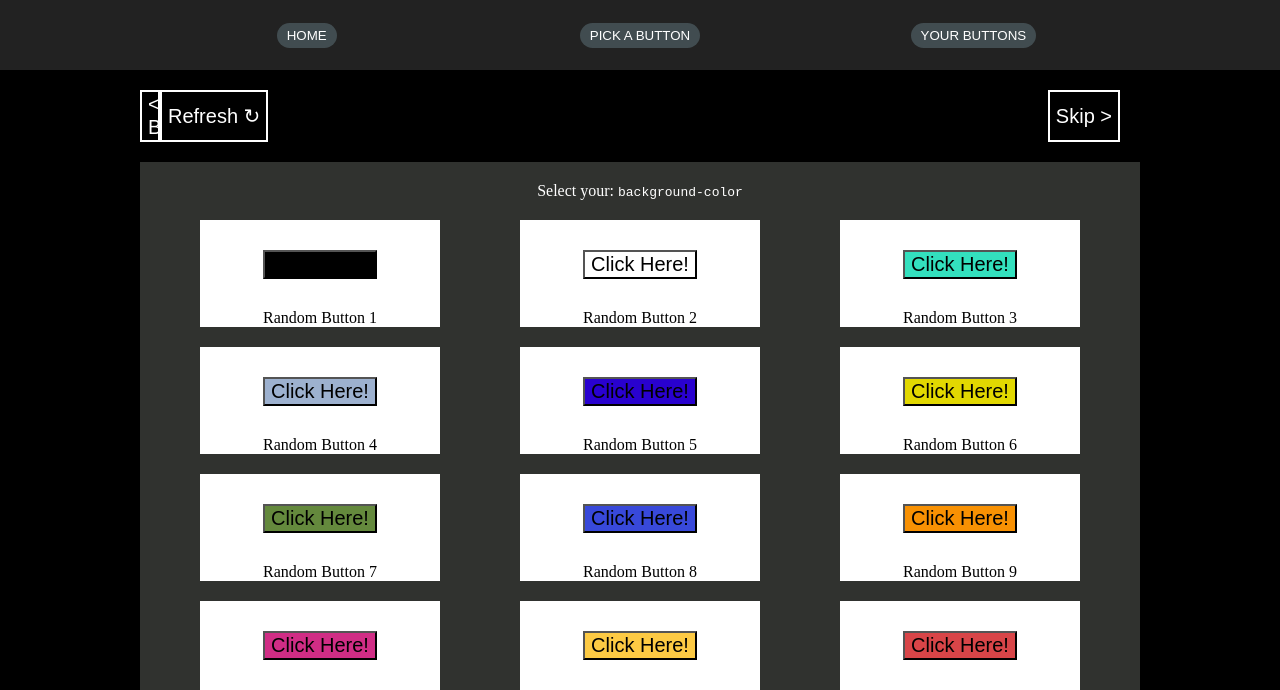
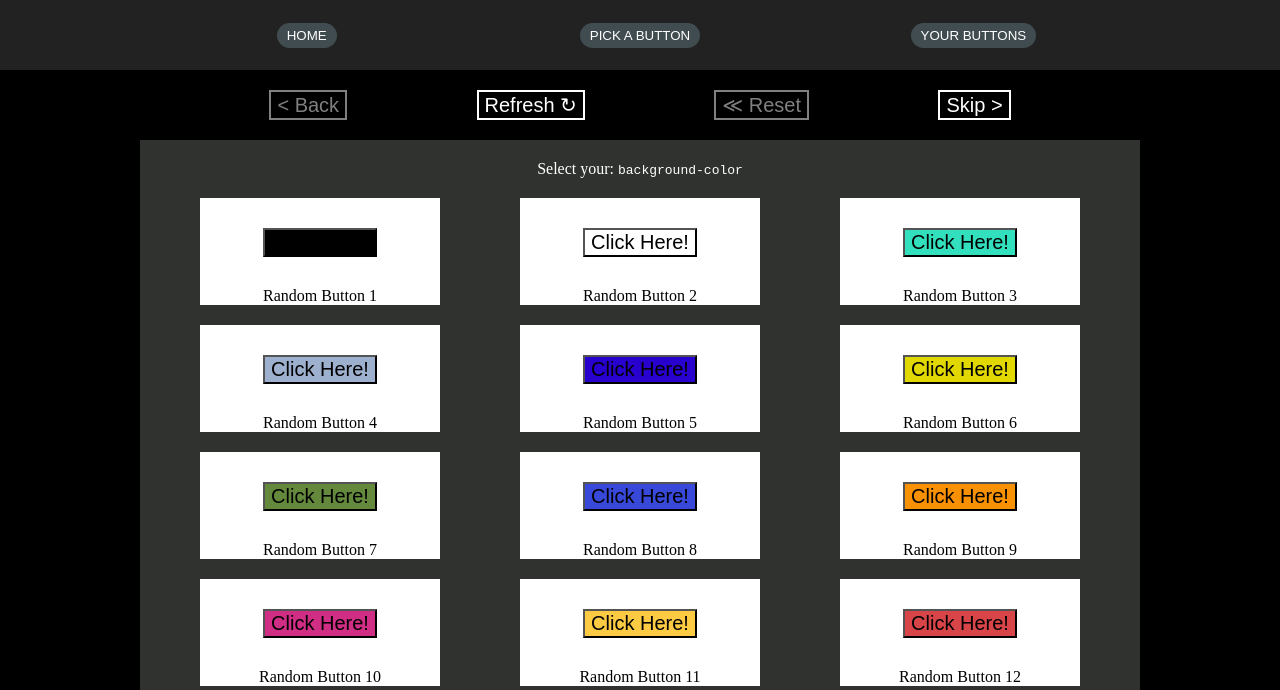
Before and after one commit to kersh2000/buttond-project, a website with bundled scripts: page public/index.html in a window 1280 px wide. Shown: the part 106-796 px from the top of the page. Built offline with nearby package versions, Linux system fonts and the light colour scheme.

Commit message:
Added button setting transitions

```diff
--- a/public/style.css
+++ b/public/style.css
@@ -40,6 +40,11 @@ nav {
   background-color: #222222;
   text-align: center;
   display: none;
+  user-select: none;
+}
+
+span {
+  user-select: none;
 }
 
 nav ul {
@@ -118,8 +123,15 @@ main {
 .button-settings {
   width: 100%;
   margin-bottom: 20px;
-  display: grid;
-  grid-template-columns: 20px auto 1fr auto 1fr auto 20px;
+  box-sizing: border-box;
+  padding-left: 20px;
+  padding-right: 20px;
+  display: flex;
+  flex-direction: row;
+  flex-wrap: wrap;
+  column-gap: 20px;
+  row-gap: 8px;
+  justify-content: space-evenly;
 }
 
 .settings-btn {
@@ -129,19 +141,9 @@ main {
   border: 2px solid white;
 }
 
-.settings-btn {
+.settings-btn button {
   cursor: pointer;
   transition: all 0.2s;
-}
-
-.skip {
-  grid-column-start: 6;
-}
-
-.new-btn {
-  grid-column-start: 4;
-  margin-right: 30px;
-  display: none;
 }
 
 .settings-btn:hover{
@@ -149,16 +151,28 @@ main {
   background-color: white;
 }
 
-.skip:active {
-  transform: translateX(10px);
+.back-btn {
+  opacity: 0.5;
 }
 
-.refresh {
-  grid-column-start: 2;
+.new-btn {
+  opacity: 0.5;
+}
+
+.back-btn:active {
+  transform: translateX(-10px);
 }
 
 .refresh:active {
+  transform: translateY(10px);
+}
+
+.new-btn:active {
   transform: translateX(-10px);
+}
+
+.skip:active {
+  transform: translateX(10px);
 }
 
 #buttons-container {
```
